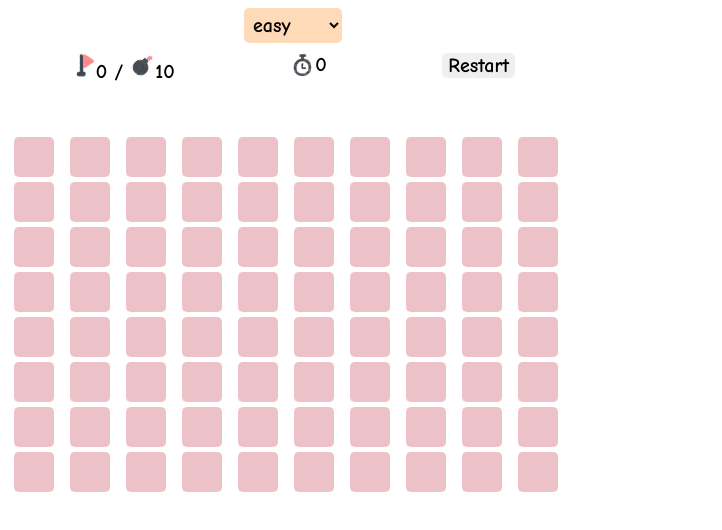
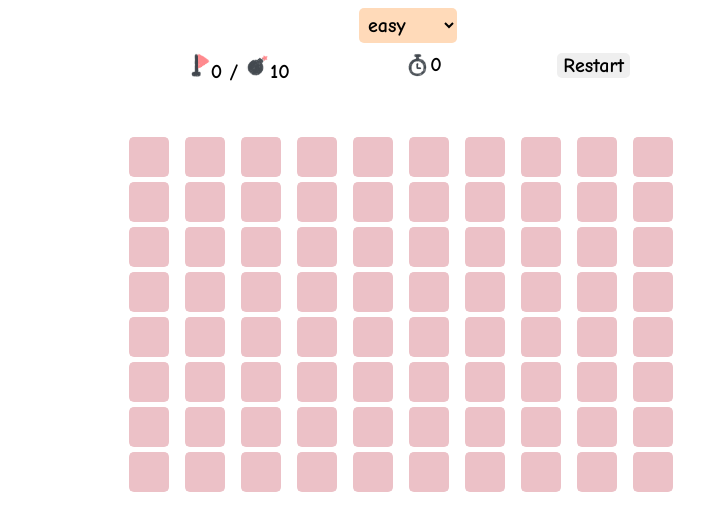
Before and after one commit to christinaluser/minesweeper, a React app: page / in a window 1280 px wide. Shown: the whole page, without its empty margins (0-722 px from the left). Built offline with nearby package versions, Linux system fonts and the light colour scheme.

Commit message:
Update style.css

```diff
--- a/src/style.css
+++ b/src/style.css
@@ -10,7 +10,7 @@
   padding: 0px;
   margin: 0;
   width: 100%;
-  max-width: 100%;
+  max-width: 800px;
   height: 100%;
   max-height: 100%;
 }
@@ -21,6 +21,7 @@
 
 .game {
   width: max-content;
+  margin: auto;
 
 }
 
```
